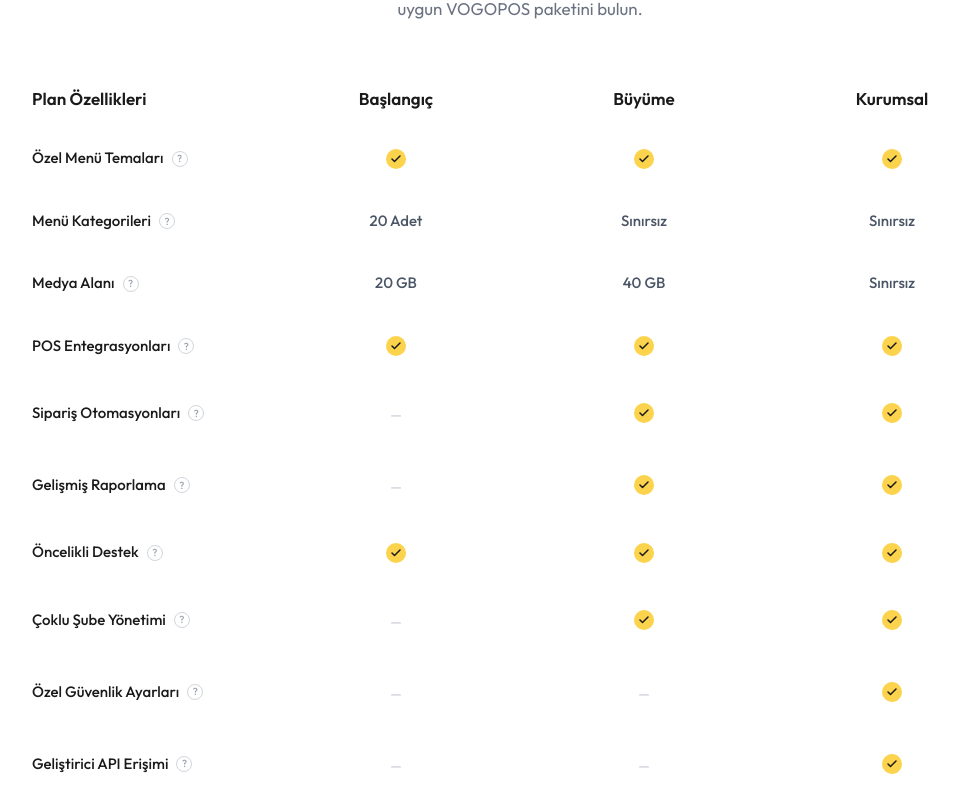
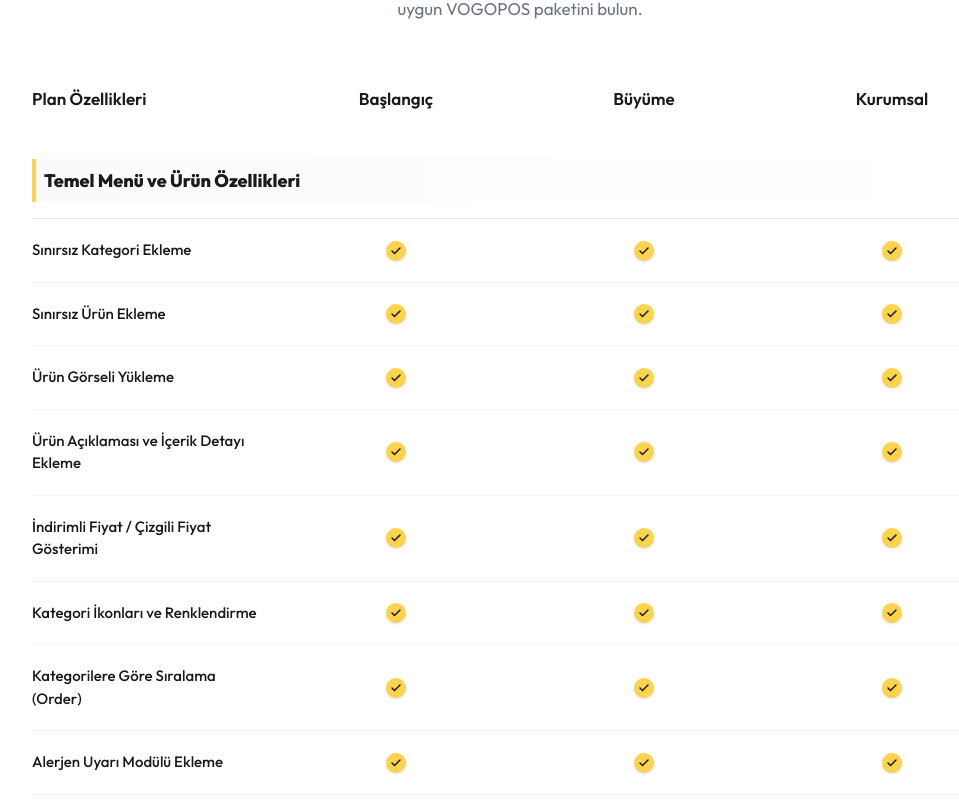
Before and after one commit to gokhanyigit06/QRMENUVOGO, a Next.js app: page / in a window 1280 px wide. Shown: the part 7896-8700 px from the top of the page, without its empty margins (120-1079 px from the left). Built offline with nearby package versions, Linux system fonts and the light colour scheme; no server answers; a web font is replaced by a local one.

Commit message:
feat(landing): update pricing comparison table with advanced SaaS features

```diff
--- a/app/page.tsx
+++ b/app/page.tsx
@@ -1309,27 +1309,64 @@
                 {/* Features Rows */}
                 <div className="flex flex-col gap-0 px-6">
                   {[
-                    { label: "Özel Menü Temaları", starter: true, growth: true, ent: true },
-                    { label: "Menü Kategorileri", starter: "20 Adet", growth: "Sınırsız", ent: "Sınırsız" },
-                    { label: "Medya Alanı", starter: "20 GB", growth: "40 GB", ent: "Sınırsız" },
-                    { label: "POS Entegrasyonları", starter: true, growth: true, ent: true },
-                    { label: "Sipariş Otomasyonları", starter: null, growth: true, ent: true },
-                    { label: "Gelişmiş Raporlama", starter: null, growth: true, ent: true },
-                    { label: "Öncelikli Destek", starter: true, growth: true, ent: true },
-                    { label: "Çoklu Şube Yönetimi", starter: null, growth: true, ent: true },
-                    { label: "Özel Güvenlik Ayarları", starter: null, growth: null, ent: true },
-                    { label: "Geliştirici API Erişimi", starter: null, growth: null, ent: true }
+                    { category: "Temel Menü ve Ürün Özellikleri" },
+                    { label: "Sınırsız Kategori Ekleme", starter: true, growth: true, ent: true },
+                    { label: "Sınırsız Ürün Ekleme", starter: true, growth: true, ent: true },
+                    { label: "Ürün Görseli Yükleme", starter: true, growth: true, ent: true },
+                    { label: "Ürün Açıklaması ve İçerik Detayı Ekleme", starter: true, growth: true, ent: true },
+                    { label: "İndirimli Fiyat / Çizgili Fiyat Gösterimi", starter: true, growth: true, ent: true },
+                    { label: "Kategori İkonları ve Renklendirme", starter: true, growth: true, ent: true },
+                    { label: "Kategorilere Göre Sıralama (Order)", starter: true, growth: true, ent: true },
+                    { label: "Alerjen Uyarı Modülü Ekleme", starter: true, growth: true, ent: true },
+
+                    { category: "Tasarım ve Kişiselleştirme (Tema Özellikleri)" },
+                    { label: "Standart Kutu (Grid) Görünümü", starter: true, growth: true, ent: true },
+                    { label: "Standart Liste (List) Görünümü", starter: true, growth: true, ent: true },
+                    { label: "Görselsiz Liste (Minimal) Görünümü", starter: true, growth: true, ent: true },
+                    { label: "Elite Şablon (Pürüzsüz / Masonry) Görünümü", starter: null, growth: true, ent: true },
+                    { label: "Dinamik Renk Motoru (Sınırsız Renk Seçimi)", starter: null, growth: true, ent: true },
+                    { label: "Markaya Özel Font Atama (Tipografi)", starter: null, growth: true, ent: true },
+                    { label: "Dark Mode (Karanlık Mod) Desteği", starter: null, growth: true, ent: true },
+                    { label: "Komponent Köşe Yuvarlatma (Border-Radius)", starter: null, growth: true, ent: true },
+                    { label: "Karakter Boşluğu ve Tipografi Ayarları", starter: null, growth: true, ent: true },
+                    { label: "Dinamik Harf Dönüşümleri", starter: null, growth: true, ent: true },
+
+                    { category: "Müşteri Deneyimi (Frontend Özellikleri)" },
+                    { label: "Detaylı Ürün İnceleme Odası (Modal)", starter: true, growth: true, ent: true },
+                    { label: "Footer Sosyal Medya İkonları ve Bağlantıları", starter: true, growth: true, ent: true },
+                    { label: "Akıllı Kaydırma (Accordion / Tabs)", starter: true, growth: true, ent: true },
+                    { label: "Özel Karşılama Ekranı (Hero Banner) Yükleme", starter: null, growth: true, ent: true },
+                    { label: "Yönlendirmeli Pop-up (Açılır Bildirim) Modülü", starter: null, growth: true, ent: true },
+                    { label: "Yabancı Dil için Anlık Google Translate", starter: null, growth: null, ent: true },
+                    { label: "Telefon Diline Göre Otomatik Dil Algılama", starter: null, growth: null, ent: true },
+                    { label: "Google Maps (Harita) ve Lokasyon", starter: null, growth: null, ent: true },
+                    { label: "Müşteriye Özel Mesai Dışı Ekranı", starter: null, growth: null, ent: true },
+
+                    { category: "Yönetim ve İstatistik (Backend Özellikleri)" },
+                    { label: "Kendi Özel Alan Adınızı (Domain) Bağlama", starter: null, growth: true, ent: true },
+                    { label: "QR Kod Oluşturucu ve Tasarım Aracı", starter: null, growth: true, ent: true },
+                    { label: "Toplu Fiyat ve Kategori Güncelleme (Bulk Edit)", starter: null, growth: true, ent: true },
+                    { label: "Basıma Hazır PDF Menü Çıktısı Alma (Export)", starter: null, growth: null, ent: true },
+                    { label: "Toplam Ziyaretçi Analizi (Hits/Page Views)", starter: null, growth: null, ent: true },
+                    { label: "Ürün Bazlı Görüntülenme (Tıklanma) İstatistikleri", starter: null, growth: null, ent: true },
+                    { label: "Çoklu Şube Açma ve Veri Kopyalama", starter: null, growth: null, ent: true }
                   ].map((row, idx) => (
-                    <div key={idx} className="grid grid-cols-4 gap-4 py-5 items-center">
+                    row.category ? (
+                      <div key={idx} className="grid grid-cols-4 gap-4 py-4 items-center mt-4 border-b border-black/10">
+                        <div className="col-span-4 text-[#1A1A1A] text-[18px] font-extrabold text-left bg-gradient-to-r from-gray-50 to-transparent p-2 rounded-r-xl border-l-4 border-[#FCD34D]">
+                          {row.category}
+                        </div>
+                      </div>
+                    ) : (
+                    <div key={idx} className="grid grid-cols-4 gap-4 py-5 items-center border-b border-gray-100 hover:bg-gray-50/50 transition-colors">
                       <div className="col-span-1 text-[#1A1A1A] text-[15px] font-medium flex items-center gap-2">
                         {row.label}
-                        <div className="w-4 h-4 rounded-full border border-gray-300 text-gray-400 flex items-center justify-center text-[10px] cursor-help" title="Detaylı bilgi için üstüne gelin">?</div>
                       </div>
 
                       {/* Starter Column */}
                       <div className="col-span-1 flex justify-center text-[15px] font-medium text-gray-600">
                         {row.starter === true ? (
-                          <div className="w-[20px] h-[20px] rounded-full bg-[#FCD34D] flex items-center justify-center">
+                          <div className="w-[20px] h-[20px] rounded-full bg-[#FCD34D] flex items-center justify-center shadow-sm">
                             <svg width="12" height="12" viewBox="0 0 24 24" fill="none" stroke="#1A1A1A" strokeWidth="3" strokeLinecap="round" strokeLinejoin="round"><polyline points="20 6 9 17 4 12"></polyline></svg>
                           </div>
                         ) : row.starter === null ? (
@@ -1342,7 +1379,7 @@
                       {/* Growth Column */}
                       <div className="col-span-1 flex justify-center text-[15px] font-medium text-gray-600">
                         {row.growth === true ? (
-                          <div className="w-[20px] h-[20px] rounded-full bg-[#FCD34D] flex items-center justify-center">
+                          <div className="w-[20px] h-[20px] rounded-full bg-[#FCD34D] flex items-center justify-center shadow-sm">
                             <svg width="12" height="12" viewBox="0 0 24 24" fill="none" stroke="#1A1A1A" strokeWidth="3" strokeLinecap="round" strokeLinejoin="round"><polyline points="20 6 9 17 4 12"></polyline></svg>
                           </div>
                         ) : row.growth === null ? (
@@ -1355,7 +1392,7 @@
                       {/* Enterprise Column */}
                       <div className="col-span-1 flex justify-center text-[15px] font-medium text-gray-600">
                         {row.ent === true ? (
-                          <div className="w-[20px] h-[20px] rounded-full bg-[#FCD34D] flex items-center justify-center">
+                          <div className="w-[20px] h-[20px] rounded-full bg-[#FCD34D] flex items-center justify-center shadow-sm">
                             <svg width="12" height="12" viewBox="0 0 24 24" fill="none" stroke="#1A1A1A" strokeWidth="3" strokeLinecap="round" strokeLinejoin="round"><polyline points="20 6 9 17 4 12"></polyline></svg>
                           </div>
                         ) : row.ent === null ? (
@@ -1365,6 +1402,7 @@
                         )}
                       </div>
                     </div>
+                    )
                   ))}
                 </div>
               </div>
```
Also changed, not shown: 1 other file (tests, documents, lock files or other folders).
